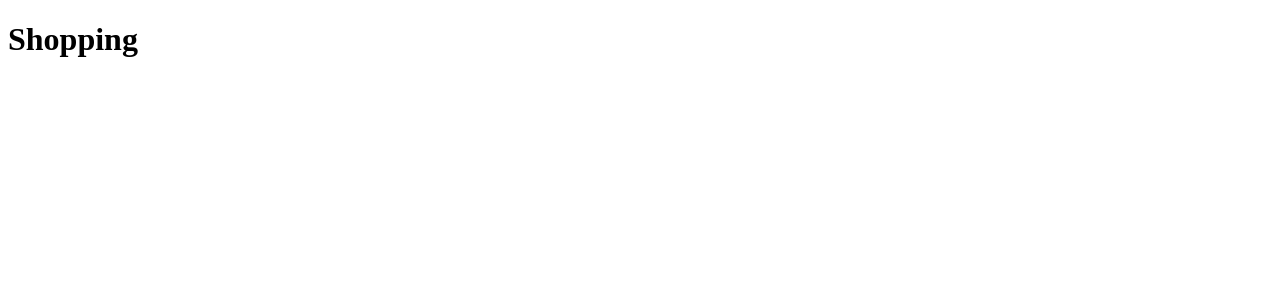
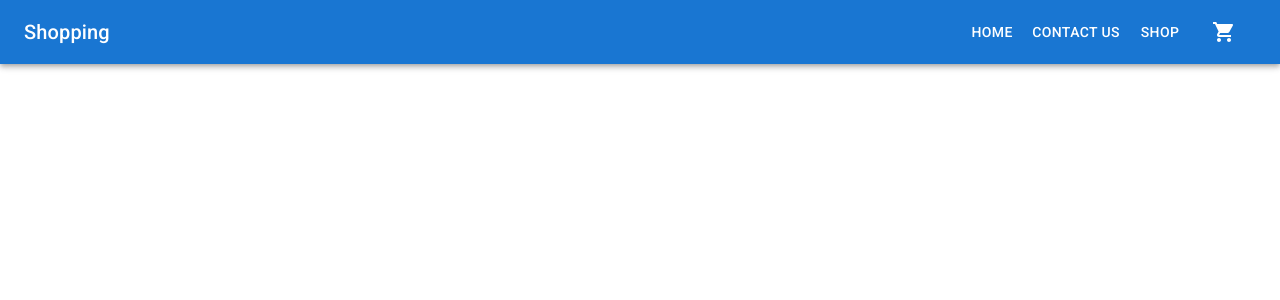
Before and after one commit to sid10297/shopping, a React (Create React App) app in the folder frontend/: page /shop in a window 1280 px wide. Shown: the top 300 px of the page. Built offline with nearby package versions, Linux system fonts and the light colour scheme.

Commit message:
Install material UI and create navbar

```diff
--- a/frontend/package.json
+++ b/frontend/package.json
@@ -3,6 +3,10 @@
   "version": "0.1.0",
   "private": true,
   "dependencies": {
+    "@emotion/react": "^11.4.1",
+    "@emotion/styled": "^11.3.0",
+    "@mui/icons-material": "^5.0.1",
+    "@mui/material": "^5.0.2",
     "@testing-library/jest-dom": "^5.11.4",
     "@testing-library/react": "^11.1.0",
     "@testing-library/user-event": "^12.1.10",
--- a/frontend/src/App/App.jsx
+++ b/frontend/src/App/App.jsx
@@ -1,7 +1,9 @@
+import NavBar from "../Components/NavBar";
+
 const App = () => {
   return (
     <div>
-      <h1>Shopping</h1>
+      <NavBar />
     </div>
   );
 };
--- /dev/null
+++ b/frontend/src/Components/NavBar.jsx
@@ -0,0 +1,24 @@
+import { AppBar, Button, Toolbar, Typography } from "@mui/material";
+import { Box } from "@mui/system";
+import { appTitle, contactUs, home, shop } from "../Constants/navBar";
+import ShoppingCartIcon from "@mui/icons-material/ShoppingCart";
+
+const NavBar = () => {
+  return (
+    <Box sx={{ flexGrow: 1 }}>
+      <AppBar position="static">
+        <Toolbar>
+          <Typography variant="h6" component="div" sx={{ flexGrow: 1 }}>
+            {appTitle}
+          </Typography>
+          <Button color="inherit">{home}</Button>
+          <Button color="inherit">{contactUs}</Button>
+          <Button color="inherit">{shop}</Button>
+          <Button color="inherit">{<ShoppingCartIcon />}</Button>
+        </Toolbar>
+      </AppBar>
+    </Box>
+  );
+};
+
+export default NavBar;
--- /dev/null
+++ b/frontend/src/Constants/navBar.js
@@ -0,0 +1,7 @@
+const appTitle = "Shopping";
+const home = "Home";
+const shop = "Shop";
+const contactUs = "Contact Us";
+const cart = "Cart";
+
+export { appTitle, home, shop, contactUs, cart };
--- /dev/null
+++ b/frontend/src/Styles/default.module.css
@@ -0,0 +1,8 @@
+@import url("https://fonts.googleapis.com/css2?family=Roboto:wght@300;400;500;700&display=swap");
+
+* {
+  margin: 0;
+  padding: 0;
+  box-sizing: border-box;
+  font-family: "Roboto", sans-serif;
+}
--- a/frontend/src/index.js
+++ b/frontend/src/index.js
@@ -1,4 +1,5 @@
 import ReactDOM from "react-dom";
 import App from "./App/App";
+import "./Styles/default.module.css";
 
 ReactDOM.render(<App />, document.getElementById("root"));
```
Also changed, not shown: frontend/src/Styles/navBar.module.css (added), 2 other files (tests, documents, lock files or other folders).
